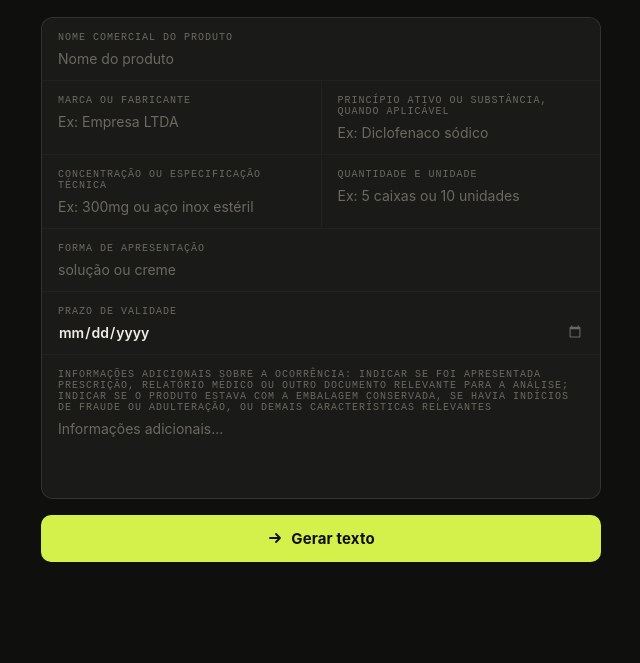
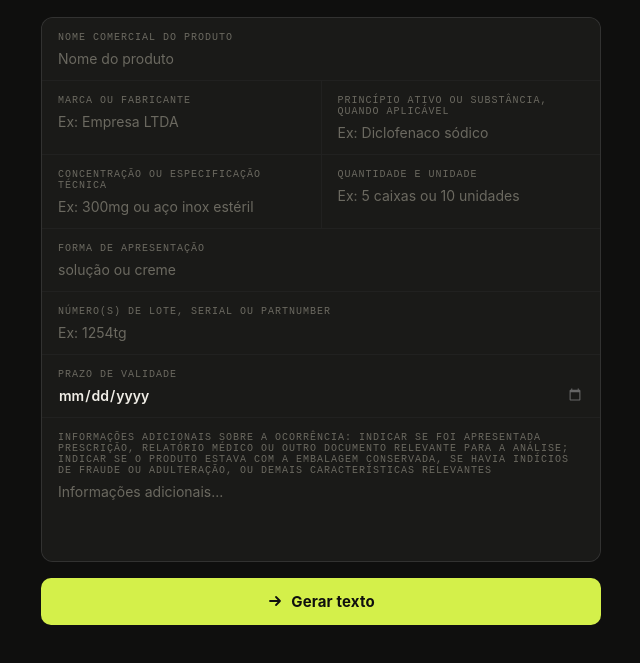
Before and after one commit to nsleo5/formularioDescricao, a plain HTML site: page index.html in a window 1280 px wide. Shown: the part 155-818 px from the top of the page, without its empty margins (319-959 px from the left). Drawn offline with Linux system fonts and the light colour scheme.

Commit message:
Add input for lot number in index.html

```diff
--- a/index.html
+++ b/index.html
@@ -248,6 +248,10 @@
       <input id="f-forma" type="text" placeholder="solução ou creme">
     </div>
     <div class="field full">
+      <label for="f-lote">Número(s) de lote, serial ou partnumber</label>
+      <input id="f-lote" type="text" placeholder="Ex: 1254tg">
+    </div>
+    <div class="field full">
       <label for="f-data">Prazo de validade</label>
       <input id="f-data" type="date">
     </div>
@@ -279,6 +283,7 @@
     { id: 'f-concentracao' },
     { id: 'f-quantidade' },
     { id: 'f-forma' },
+    { id: 'f-lote' },
     { id: 'f-data' },
     { id: 'f-obs' }
   ];
```
